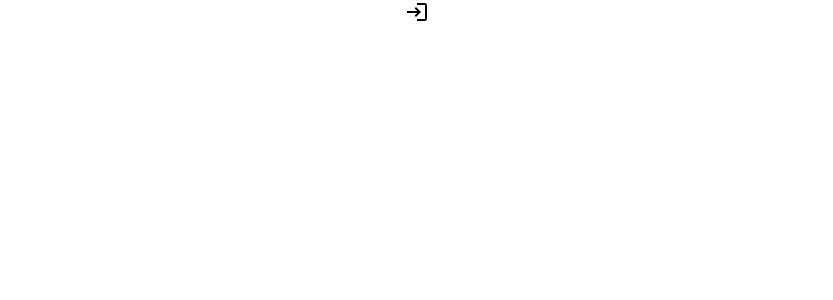
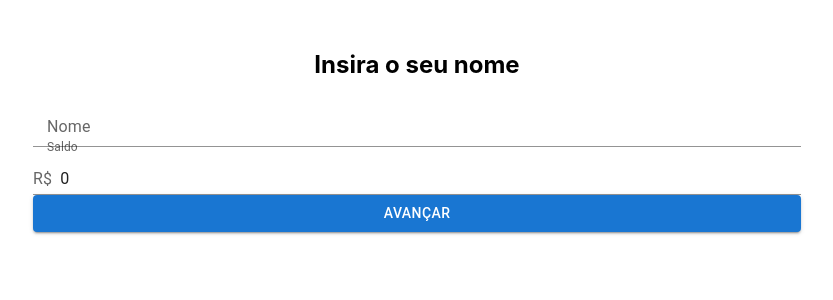
Before and after one commit to thalya-codes/curso-react-gerenciamento-de-estados-globais-com-context-api, a React (Create React App) app: page / in a window 1280 px wide. Shown: the top 300 px of the page, without its empty margins (223-1056 px from the left). Built offline with nearby package versions, Linux system fonts and the light colour scheme.

Commit message:
cria UsuarioContext

```diff
--- /dev/null
+++ b/src/common/contexts/Usuario.js
@@ -0,0 +1,14 @@
+import { createContext, useState } from "react";
+
+export const UsuarioContext = createContext();
+
+export default function UsuarioProvider({ children }) {
+    const [nome, setNome] = useState("");
+    const [saldo, setSaldo] = useState(0);
+
+    return (
+        <UsuarioContext.Provider value={{nome, setNome, saldo, setSaldo}}>
+            {children}
+        </UsuarioContext.Provider>
+    )
+}
--- a/src/pages/Login/index.js
+++ b/src/pages/Login/index.js
@@ -1,8 +1,11 @@
 import { useNavigate } from 'react-router-dom';
 import { Container, Titulo, InputContainer } from './styles';
 import { Button, Input, InputLabel, InputAdornment } from '@mui/material';
+import { UsuarioContext } from '../../common/contexts/Usuario';
+import { useContext } from 'react';
 
-function Login({ nome, setNome, saldo, setSaldo }) {
+function Login() {
+  const { nome, setNome, saldo,setSaldo } = useContext(UsuarioContext);
   const navigate = useNavigate();
 
   const handleClick = () => {
@@ -19,6 +22,7 @@ function Login({ nome, setNome, saldo, setSaldo }) {
         <InputLabel>
           Nome
         </InputLabel>
+
         <Input
           value={nome}
           onChange={(evento) => setNome(evento.target.value)}
--- a/src/routes.js
+++ b/src/routes.js
@@ -1,17 +1,20 @@
-import { Login } from "@mui/icons-material";
-import { useState } from "react";
+import Login  from "./pages/Login/index";
 import { BrowserRouter, Routes, Route } from "react-router-dom";
 import Feira from "./pages/Feira";
 import Carrinho from "./pages/Carrinho";
+import UsuarioProvider from "./common/contexts/Usuario";
 
 export default function Router() {
-    const [nome, setNome] = useState("Thalya");
-    const [saldo, setSaldo] = useState(0);
-
     return (
         <BrowserRouter>
             <Routes>
-                <Route path="/" element={<Login nome={nome} setNome={setNome} saldo={saldo} setSaldo={setSaldo}/>} />
+
+                <Route path="/" element={
+                    <UsuarioProvider>
+                        <Login/>
+                    </UsuarioProvider>}
+                />
+
                 <Route path="/feira" element={<Feira />}/>
                 <Route path="/carrinho" element={<Carrinho />}/>
             </Routes>
```
